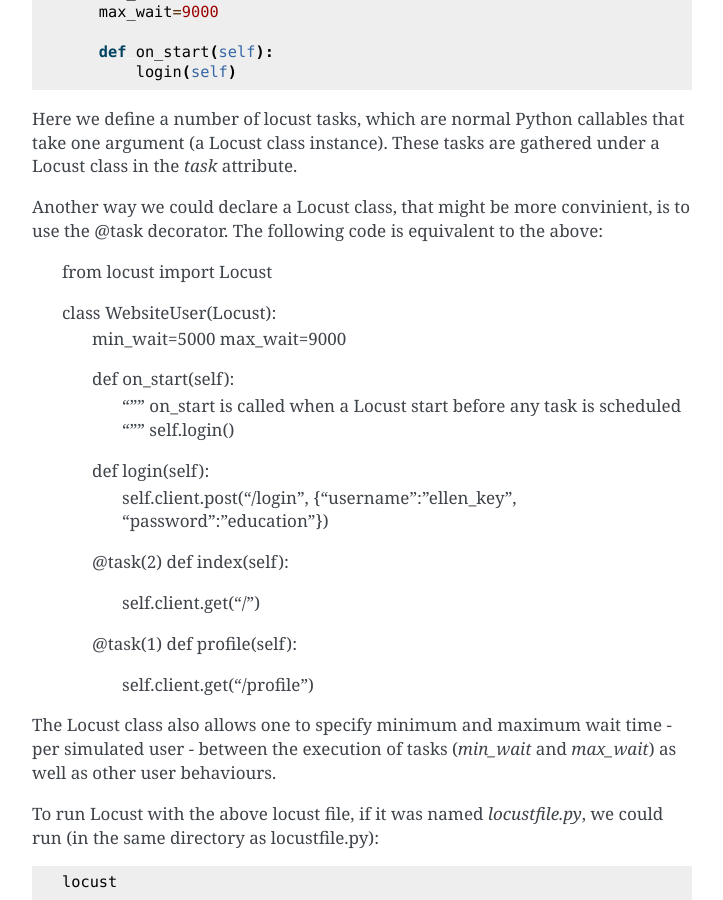
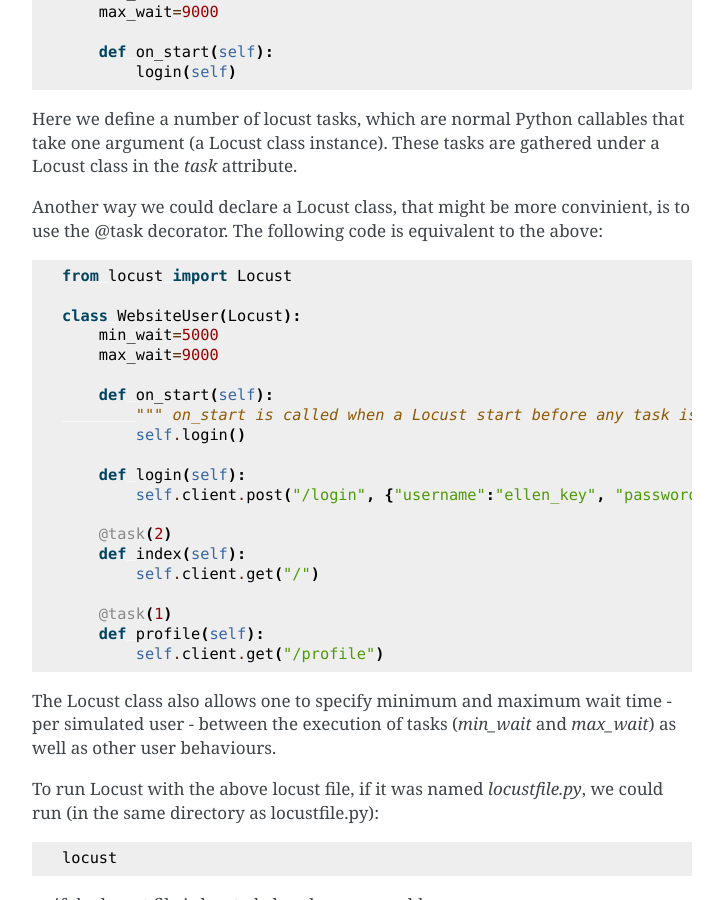
Before and after one commit to locustio/locust, a Sphinx documentation site: the page built from docs/quickstart.rst, in a window 1280 px wide and 900 px high, scrolled down 426 px. Shown: the whole window, without its empty margins (388-1111 px from the left). Built offline with Sphinx 7.4.7, drawn with Linux system fonts in a browser that asks for light colours.

Commit message:
Minor ReST syntax fix

```diff
--- a/docs/quickstart.rst
+++ b/docs/quickstart.rst
@@ -27,7 +27,7 @@
 (a Locust class instance). These tasks are gathered under a Locust class in the *task* attribute.
 
 Another way we could declare a Locust class, that might be more convinient, is to use the
-@task decorator. The following code is equivalent to the above:
+@task decorator. The following code is equivalent to the above::
 
     from locust import Locust
 
```
